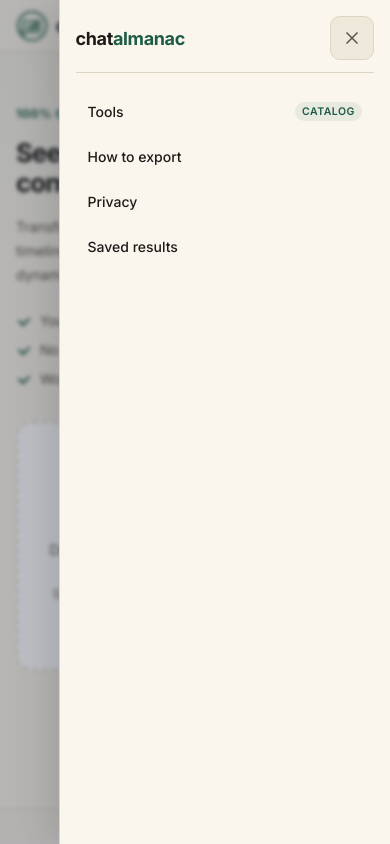
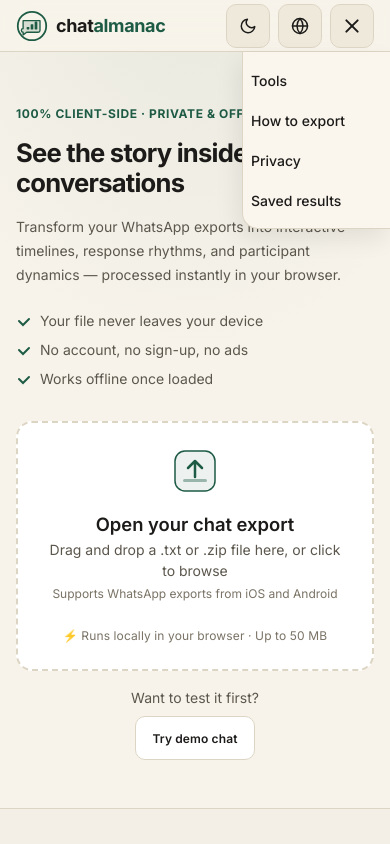
Before and after one commit to mtayyab-10/chatalmanac, a website built with Vite: page index.html in a window 390 px wide. Both pictures are taken after a click on the button 352 px from the left and 25 px from the top of the page. Shown: the top 844 px of the page. Built offline with nearby package versions, Linux system fonts and the light colour scheme; some packages are replaced by stand-ins of ours.

Commit message:
fix(ui): refine mobile nav and tabs scrolling

```diff
--- a/src/ui/components/nav.ts
+++ b/src/ui/components/nav.ts
@@ -188,7 +188,6 @@
             <div class="mobile-nav-links-list">
               <a href="#" class="mobile-nav-link" data-view="tools">
                 <span>${locale.nav.tools}</span>
-                <span class="mobile-nav-link-badge">Catalog</span>
               </a>
               <a href="#" class="mobile-nav-link" data-view="how-to-export">${locale.nav.howToExport}</a>
               <a href="#" class="mobile-nav-link" data-view="privacy">${locale.nav.privacy}</a>
@@ -281,8 +280,8 @@
         hamburgerBtn?.classList.add('is-active');
         // iOS Safari scroll lock: use body class (position:fixed approach in CSS)
         document.body.classList.add('mobile-nav-open');
-        // Move focus into the drawer for keyboard/AT users
-        (mobileDrawer.querySelector<HTMLElement>('#mobile-nav-close'))?.focus();
+        // Move focus to first nav link for keyboard/AT users
+        (mobileDrawer.querySelector<HTMLElement>('.mobile-nav-link'))?.focus();
       }
     };
 
--- a/src/ui/styles/components.css
+++ b/src/ui/styles/components.css
@@ -354,7 +354,7 @@
   flex-direction: column;
   justify-content: center;
   align-items: center;
-  gap: 4px;
+  gap: 5px;
   width: 44px;
   height: 44px;
   padding: 8px;
@@ -363,8 +363,10 @@
   border-radius: var(--radius-md);
   cursor: pointer;
   color: var(--color-text);
-  transition: all var(--duration-fast);
+  transition: background var(--duration-fast), border-color var(--duration-fast);
   touch-action: manipulation;
+  position: relative;
+  z-index: 1001;
 }
 
 .nav-hamburger:hover {
@@ -378,17 +380,33 @@
   height: 2px;
   background: currentColor;
   border-radius: 2px;
-}
-
-/* Drawer manages its own dedicated close button inside the header, keeping the top bar clean */
-
+  transition: transform 240ms cubic-bezier(0.16, 1, 0.3, 1), opacity 200ms ease;
+  transform-origin: center;
+}
+
+/* Smooth morph of 3 lines directly into an X */
+.nav-hamburger.is-active .hamburger-bar:nth-child(1) {
+  transform: translateY(7px) rotate(45deg);
+}
+
+.nav-hamburger.is-active .hamburger-bar:nth-child(2) {
+  opacity: 0;
+  transform: scaleX(0);
+}
+
+.nav-hamburger.is-active .hamburger-bar:nth-child(3) {
+  transform: translateY(-7px) rotate(-45deg);
+}
+
+/* Mobile dropdown navigation menu anchored below top navbar */
 .mobile-nav-drawer {
   position: fixed;
   inset: 0;
+  top: var(--nav-height);
   z-index: 999;
   visibility: hidden;
   pointer-events: none;
-  transition: visibility 280ms ease;
+  transition: visibility 260ms ease;
 }
 
 .mobile-nav-drawer.is-open {
@@ -399,11 +417,11 @@
 .mobile-nav-backdrop {
   position: absolute;
   inset: 0;
-  background: rgba(15, 23, 42, 0.28);
-  backdrop-filter: blur(2px);
-  -webkit-backdrop-filter: blur(2px);
+  background: transparent;
+  backdrop-filter: none;
+  -webkit-backdrop-filter: none;
   opacity: 0;
-  transition: opacity 280ms cubic-bezier(0.16, 1, 0.3, 1);
+  transition: opacity 200ms ease;
 }
 
 .mobile-nav-drawer.is-open .mobile-nav-backdrop {
@@ -414,52 +432,37 @@
   position: absolute;
   top: 0;
   right: 0;
-  bottom: 0;
-  width: min(85vw, 360px);
+  width: max-content;
+  min-width: 148px;
+  max-width: calc(100vw - var(--space-8));
+  max-height: calc(100dvh - var(--nav-height) - var(--space-4));
   background: var(--color-bg-card);
   border-left: 1px solid var(--color-border);
-  box-shadow: -10px 0 35px rgba(0, 0, 0, 0.45);
-  display: flex;
-  flex-direction: column;
-  transform: translateX(100%);
-  transition: transform 280ms cubic-bezier(0.16, 1, 0.3, 1);
+  border-bottom: 1px solid var(--color-border);
+  border-bottom-left-radius: var(--radius-lg);
+  box-shadow: -4px 10px 25px rgba(0, 0, 0, 0.2);
+  display: flex;
+  flex-direction: column;
+  transform: translateY(-8px);
+  opacity: 0;
+  transition: transform 220ms cubic-bezier(0.16, 1, 0.3, 1), opacity 200ms ease;
   overflow-y: auto;
-  padding: var(--space-4);
+  padding: var(--space-2) var(--space-2);
   z-index: 2;
 }
 
 [data-theme="light"] .mobile-nav-content {
   background: #FAF6EE;
-  box-shadow: -10px 0 35px rgba(0, 0, 0, 0.12);
+  box-shadow: -4px 10px 25px rgba(0, 0, 0, 0.08);
 }
 
 .mobile-nav-drawer.is-open .mobile-nav-content {
-  transform: translateX(0);
+  transform: translateY(0);
+  opacity: 1;
 }
 
 .mobile-nav-header {
-  display: flex;
-  align-items: center;
-  justify-content: space-between;
-  padding-bottom: var(--space-3);
-  border-bottom: 1px solid var(--color-border);
-  margin-bottom: var(--space-4);
-}
-
-.mobile-nav-close {
-  background: var(--color-bg-elevated);
-  border: 1px solid var(--color-border);
-  border-radius: var(--radius-md);
-  width: 44px;
-  height: 44px;
-  display: flex;
-  align-items: center;
-  justify-content: center;
-  color: var(--color-text-muted);
-  cursor: pointer;
-  transition: all var(--duration-fast);
-  touch-action: manipulation;
-  flex-shrink: 0;
+  display: none;
 }
 
 .mobile-nav-close:hover {
@@ -544,15 +547,15 @@
 .mobile-nav-link {
   display: flex;
   align-items: center;
-  justify-content: space-between;
-  padding: var(--space-3) var(--space-3);
+  padding: var(--space-2-5) var(--space-5) var(--space-2-5) var(--space-3);
   border-radius: var(--radius-md);
   text-decoration: none;
   color: var(--color-text);
   font-size: var(--text-sm);
   font-weight: var(--weight-medium);
+  white-space: nowrap;
   transition: background var(--duration-fast), color var(--duration-fast);
-  min-height: 44px;
+  min-height: 40px;
   touch-action: manipulation;
 }
 
```
